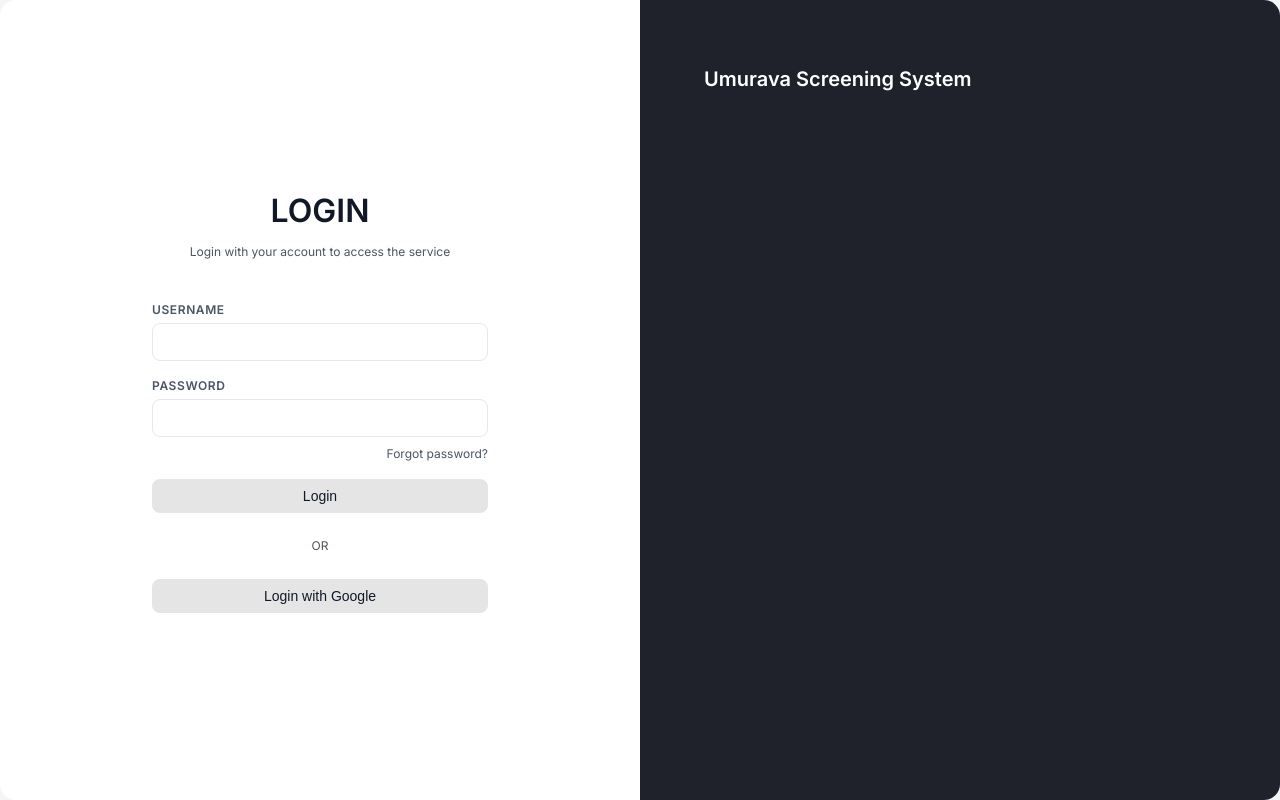
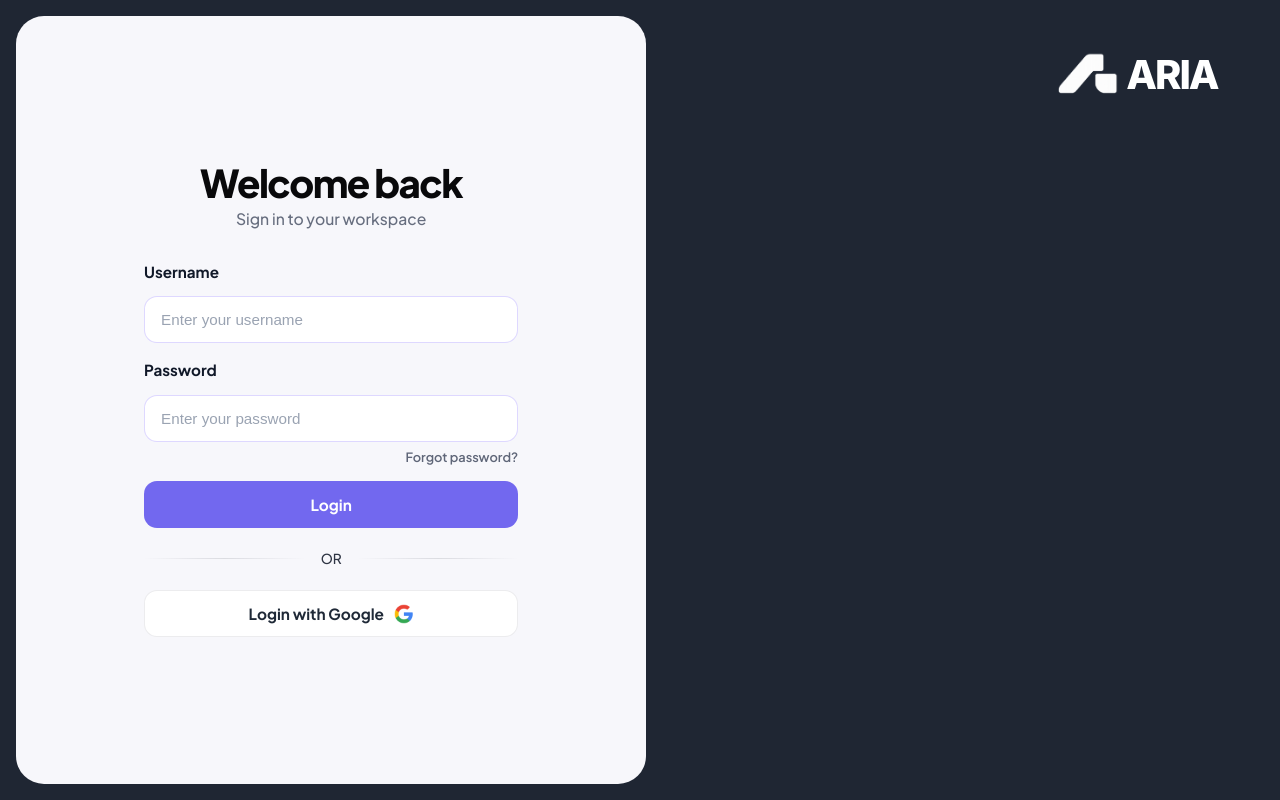
Before and after one commit to mgalen007/umurava-aria-project, a Next.js app in the folder client/: page /login in a window 1280 px wide. Built offline with nearby package versions, Linux system fonts and the light colour scheme.

Commit message:
updated the frontend of login page

```diff
--- a/client/app/(auth)/login/login.css
+++ b/client/app/(auth)/login/login.css
@@ -1,50 +1,272 @@
 .login-container {
   display: flex;
   min-height: 100vh;
-  background-color: var(--bg-color);
+  background: #1f2633;
   box-sizing: border-box;
+  padding: 1rem;
+  gap: 0;
 }
 
 .login-card {
-  flex: 0 0 50%;
-  background-color: var(--surface-default);
-  border-radius: var(--radius-xl) 0 0 var(--radius-xl);
+  flex: 0 0 50.5%;
+  background: #f7f7fb;
+  border-radius: 28px;
   display: flex;
   align-items: center;
   justify-content: center;
+  animation: card-enter 650ms cubic-bezier(0.22, 1, 0.36, 1);
 }
 
 .login-card-content {
   width: 100%;
-  max-width: 400px;
-  padding: 2rem;
+  max-width: 430px;
+  padding: 3.25rem 1.75rem;
 }
 
 .login-header {
   text-align: center;
-  margin-bottom: 2.5rem;
+  margin-bottom: 1.9rem;
+  animation: content-fade 700ms ease-out 120ms both;
+}
+
+.login-title {
+  font-size: clamp(2.1rem, 3vw, 2.75rem);
+  line-height: 1.02;
+  font-weight: 800;
+  letter-spacing: -0.04em;
+  color: #09090b;
+}
+
+.login-subtitle {
+  margin-top: 0.35rem;
+  font-size: 0.98rem;
+  line-height: 1.45;
+  color: #666d7e;
+  font-weight: 500;
+}
+
+.login-form {
+  animation: content-fade 700ms ease-out 200ms both;
+}
+
+.login-input-group {
+  margin-bottom: 1.15rem;
+}
+
+.login-input-group-tight {
+  margin-bottom: 0.35rem;
+}
+
+.login-label {
+  font-size: 0.95rem;
+  font-weight: 700;
+  color: #101828;
+  margin-bottom: 0.55rem;
+  text-transform: none;
+  letter-spacing: 0;
+}
+
+.login-input {
+  width: 100%;
+  height: 2.95rem;
+  border: 1px solid rgba(107, 78, 255, 0.22);
+  border-radius: 13px;
+  background-color: #ffffff;
+  padding: 0 1rem;
+  font-size: 0.95rem;
+  color: var(--text-primary);
+  box-shadow: 0 8px 28px rgba(107, 78, 255, 0);
+  transition:
+    transform 180ms ease,
+    border-color 180ms ease,
+    box-shadow 180ms ease,
+    background-color 180ms ease;
+}
+
+.login-input::placeholder {
+  color: #9aa3b2;
+}
+
+.login-input:hover {
+  border-color: rgba(107, 78, 255, 0.35);
+  background-color: #ffffff;
+}
+
+.login-input:focus {
+  outline: none;
+  border-color: rgba(107, 78, 255, 0.7);
+  box-shadow: 0 0 0 4px rgba(107, 78, 255, 0.12);
+  transform: translateY(-1px);
 }
 
 .forgot-password {
   display: flex;
   justify-content: flex-end;
+  margin-bottom: 0.85rem;
 }
 
-.divider {
+.login-link {
+  font-size: 0.8rem;
+  font-weight: 600;
+  color: #5f6678;
+  transition: color 180ms ease, transform 180ms ease;
+}
+
+.login-link:hover {
+  color: var(--accent-color);
+  transform: translateX(2px);
+}
+
+.login-button {
+  width: 100%;
+  min-height: 2.95rem;
   display: flex;
   align-items: center;
   justify-content: center;
-  margin: 1.5rem 0;
+  gap: 0.6rem;
+  border: 1px solid transparent;
+  border-radius: 13px;
+  font-size: 0.96rem;
+  font-weight: 700;
+  font-family: inherit;
+  cursor: pointer;
+  transition:
+    transform 180ms ease,
+    box-shadow 180ms ease,
+    background-color 180ms ease,
+    border-color 180ms ease;
+}
+
+.login-button:hover {
+  transform: translateY(-2px);
+}
+
+.login-button:active {
+  transform: translateY(0);
+}
+
+.login-button-primary {
+  margin-top: 0.25rem;
+  background: #7268ef;
+  color: #ffffff;
+}
+
+.login-button-primary:hover {
+  background: #5A3FE0;
+}
+
+.login-button-secondary {
+  background: #ffffff;
+  border-color: rgba(17, 24, 39, 0.08);
+  color: #1f2937;
+}
+
+.login-button-secondary:hover {
+  border-color: rgba(107, 78, 255, 0.18);
+}
+
+.login-divider {
+  display: flex;
+  align-items: center;
+  justify-content: center;
+  gap: 1rem;
+  margin: 1.3rem 0;
+  color: #2e3443;
+  font-size: 0.86rem;
+  font-weight: 500;
+}
+
+.login-divider::before,
+.login-divider::after {
+  content: '';
+  height: 1px;
+  flex: 1;
+  background: linear-gradient(90deg, transparent, rgba(17, 24, 39, 0.12), transparent);
 }
 
 .login-branding {
-  flex: 0 0 50%;
-  background-color: var(--surface-dark);
-  border-radius: 0 var(--radius-xl) var(--radius-xl) 0;
+  flex: 1;
   display: flex;
-  padding: 4rem;
+  align-items: flex-end;
+  padding: 1.8rem 2.9rem;
+  animation: content-fade 800ms ease-out 180ms both;
+  flex-direction: column;
 }
 
-.branding-text {
+.brand-shell{
+  display: flex;
+  align-items: center;
+  gap: 0.5rem;
+}
+
+.brand-wordmark {
+  font-size: 40px;
+  font-family: "Inter", sans-serif;
+  font-weight: 800;
+  letter-spacing: -0.05em;
   color: var(--text-inverse);
 }
+
+.google-logo {
+  width: 1.1rem;
+  height: 1.1rem;
+  flex: 0 0 auto;
+}
+
+@keyframes card-enter {
+  from {
+    opacity: 0;
+    transform: translateY(20px) scale(0.985);
+  }
+  to {
+    opacity: 1;
+    transform: translateY(0) scale(1);
+  }
+}
+
+@keyframes content-fade {
+  from {
+    opacity: 0;
+    transform: translateY(14px);
+  }
+  to {
+    opacity: 1;
+    transform: translateY(0);
+  }
+}
+
+@media (max-width: 960px) {
+  .login-container {
+    flex-direction: column;
+    gap: 1rem;
+  }
+
+  .login-card,
+  .login-branding {
+    flex: initial;
+  }
+
+  .login-branding {
+    min-height: auto;
+    padding: 0.5rem 0.75rem 0;
+    justify-content: center;
+  }
+}
+
+@media (max-width: 640px) {
+  .login-container {
+    padding: 0.75rem;
+  }
+
+  .login-card-content {
+    padding: 2.25rem 1.25rem;
+  }
+
+  .login-title {
+    font-size: 2rem;
+  }
+
+  .login-branding {
+    padding: 0.25rem 0.25rem 0;
+  }
+}
--- a/client/app/(auth)/login/page.tsx
+++ b/client/app/(auth)/login/page.tsx
@@ -1,5 +1,7 @@
 import React from 'react';
 import './login.css';
+import Image from "next/image";
+
 
 export default function LoginPage() {
   return (
@@ -7,42 +9,71 @@ export default function LoginPage() {
       <div className="login-card">
         <div className="login-card-content">
           <div className="login-header">
-            <h1 className="text-h1" style={{ fontSize: '2rem', marginBottom: '0.5rem' }}>LOGIN</h1>
-            <p className="text-body-sm">Login with your account to access the service</p>
+            <h1 className="login-title">Welcome back</h1>
+            <p className="login-subtitle">
+              Sign in to your workspace
+            </p>
           </div>
 
           <form className="login-form">
             <div className="input-group">
-              <label className="input-label">Username</label>
-              <input type="text" className="input-field" placeholder="" />
+              <label className="login-label" htmlFor="username">
+                Username
+              </label>
+              <input id="username" type="text" className="login-input" placeholder="Enter your username" />
             </div>
 
-            <div className="input-group" style={{ marginBottom: '0.5rem' }}>
-              <label className="input-label">Password</label>
-              <input type="password" className="input-field" placeholder="" />
+            <div className="input-group login-input-group login-input-group-tight">
+              <label className="login-label" htmlFor="password">
+                Password
+              </label>
+              <input
+                id="password"
+                type="password"
+                className="login-input"
+                placeholder="Enter your password"
+              />
             </div>
 
             <div className="forgot-password">
-              <a href="#" className="text-body-sm">Forgot password?</a>
+              <a href="#" className="login-link">
+                Forgot password?
+              </a>
             </div>
 
-            <button type="button" className="btn btn-ghost w-full" style={{ marginTop: '1rem', backgroundColor: '#e5e5e5' }}>
+            <button type="button" className="login-button login-button-primary">
               Login
             </button>
 
-            <div className="divider">
-              <span className="text-body-sm">OR</span>
+            <div className="login-divider">
+              <span>OR</span>
             </div>
 
-            <button type="button" className="btn btn-ghost w-full" style={{ backgroundColor: '#e5e5e5' }}>
-              Login with Google
+            <button type="button" className="login-button login-button-secondary">
+              <span>Login with Google</span>
+              <Image
+                src="/image/google-icon.png"
+                alt="Google Icon"
+                width={20}
+                height={20}
+                className="google-icon"
+              />
             </button>
           </form>
         </div>
       </div>
 
       <div className="login-branding">
-        <h2 className="text-h2 branding-text">Umurava Screening System</h2>
+        <div className="brand-shell">
+          <Image
+            src="/image/logo-white.png"
+            alt="Company Logo"
+            width={60}
+            height={60}
+            className="brand-logo"
+          />
+          <div className="brand-wordmark">ARIA</div>
+        </div>
       </div>
     </div>
   );
--- a/client/app/globals.css
+++ b/client/app/globals.css
@@ -1,6 +1,5 @@
-@import url('https://fonts.googleapis.com/css2?family=Inter:wght@400;500;600&display=swap');
-
 :root {
+  --font-sans: 'Plus Jakarta Sans', sans-serif;
   --bg-color: #f4f5f7;
   --surface-default: #ffffff;
   --surface-hover: #f0f0f0;
@@ -42,11 +41,12 @@ body {
 }
 
 body {
-  font-family: 'Inter', sans-serif;
+  font-family: var(--font-sans);
   background-color: var(--bg-color);
   color: var(--text-primary);
   line-height: 1.5;
   -webkit-font-smoothing: antialiased;
+  text-rendering: optimizeLegibility;
 }
 
 a {
--- a/client/app/layout.tsx
+++ b/client/app/layout.tsx
@@ -1,5 +1,12 @@
 import React from 'react';
+import { Plus_Jakarta_Sans } from 'next/font/google';
 import './globals.css';
+
+const plusJakartaSans = Plus_Jakarta_Sans({
+  subsets: ['latin'],
+  weight: ['400', '500', '600', '700', '800'],
+  variable: '--font-sans',
+});
 
 export const metadata = {
   title: 'ARIA | Recruitment Intelligence Analyst',
@@ -13,7 +20,7 @@ export default function RootLayout({
 }) {
   return (
     <html lang="en">
-      <body>{children}</body>
+      <body className={plusJakartaSans.variable}>{children}</body>
     </html>
   );
 }
```
Also changed, not shown: client/public/image/google-icon.png (added), client/public/image/logo-white.png (added).
